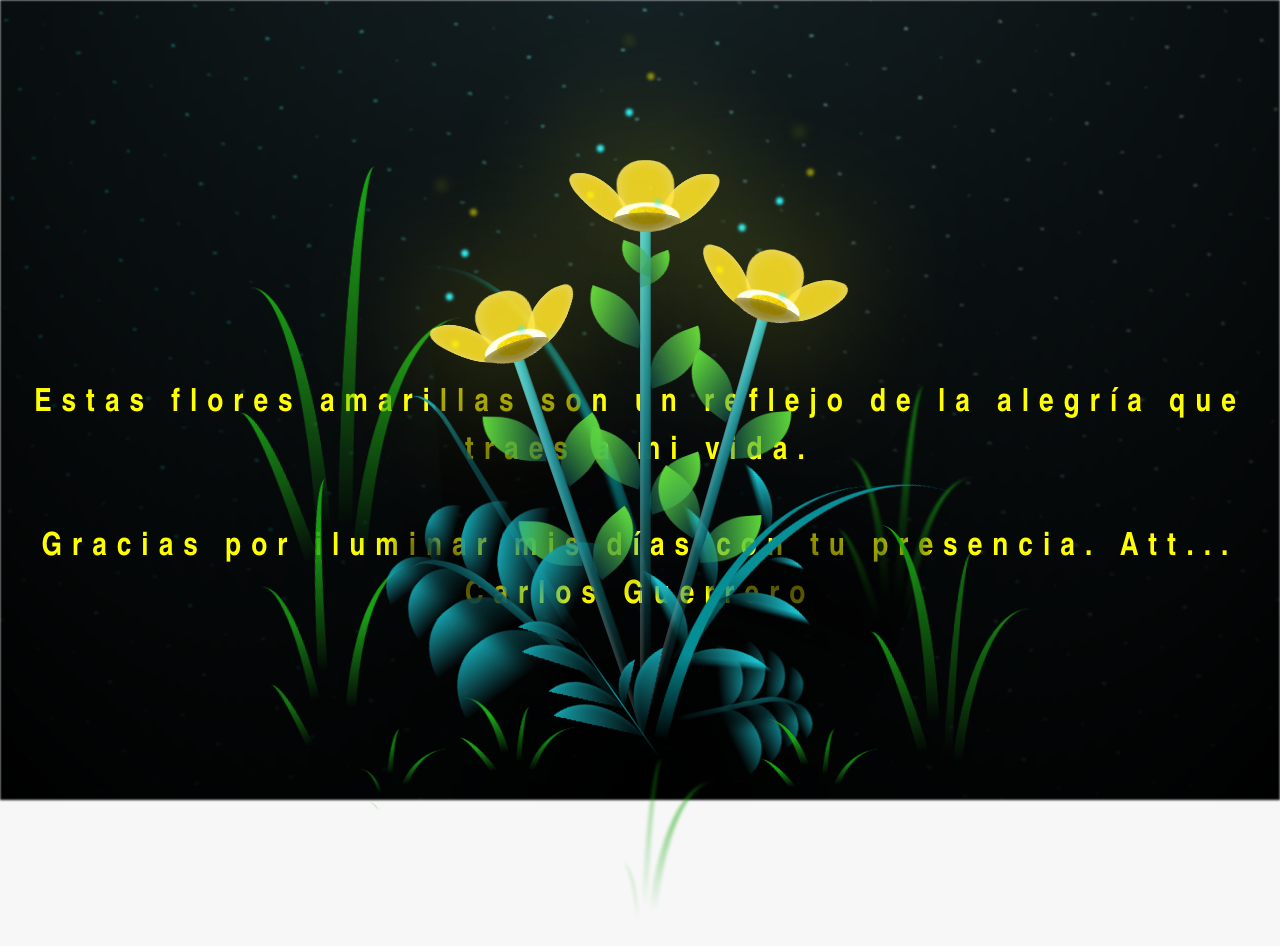
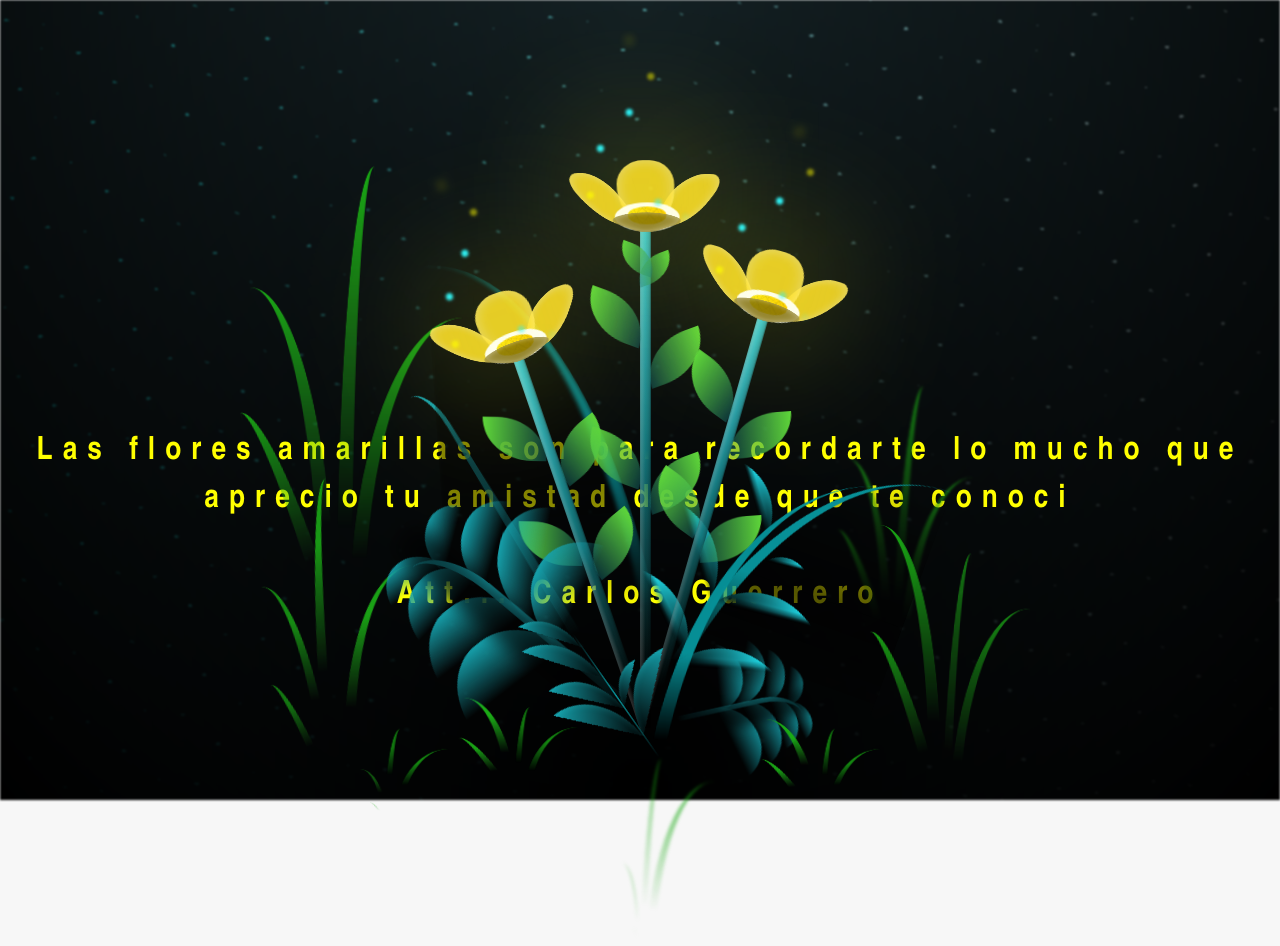
Before and after one commit to MrGuerrero239/DiaFeliz, a plain HTML site: page flower.html in a window 1280 px wide. Drawn offline with Linux system fonts and the light colour scheme.

Commit message:
Update flower.html

```diff
--- a/flower.html
+++ b/flower.html
@@ -14,8 +14,8 @@
 
     </div>
 
-    <h1 class="titulo">Estas flores amarillas son un reflejo de la alegría que traes a mi vida. <br> <br>
-      Gracias por iluminar mis días con tu presencia. Att... Carlos Guerrero</h1>
+    <h1 class="titulo"> Las flores amarillas son para recordarte lo mucho que aprecio tu amistad desde que te conoci <br> <br>
+    Att... Carlos Guerrero</h1>
 
     <div class="night"></div>
     <div class="flowers">
```
